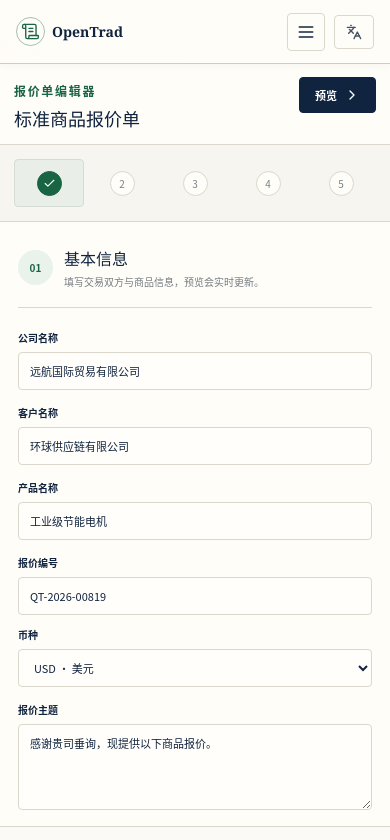
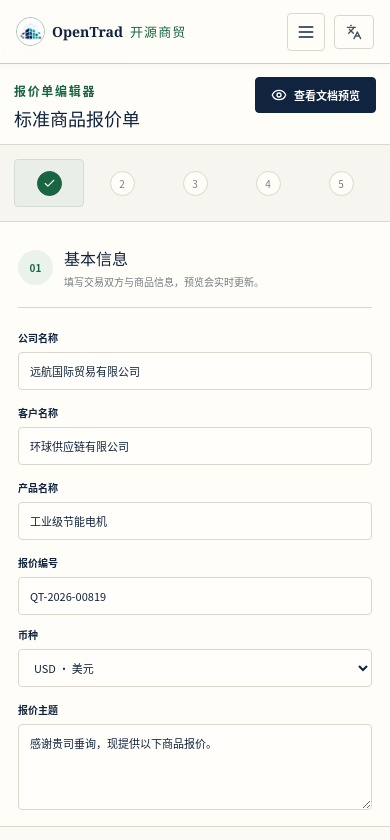
Before and after one commit to open-trad/opentrad-web, a React (Vite) app in the folder apps/web/: page /editor/standard-goods-quote in a window 390 px wide. Shown: the top 840 px of the page. Built offline with nearby package versions, Linux system fonts and the light colour scheme.

Commit message:
fix: align foundation with approved design

```diff
--- a/apps/web/src/components/AppHeader.tsx
+++ b/apps/web/src/components/AppHeader.tsx
@@ -1,4 +1,4 @@
-import { Languages, Menu, ScrollText, X } from "lucide-react";
+import { Languages, Menu, X } from "lucide-react";
 import { useState } from "react";
 import { NavLink } from "react-router-dom";
 
@@ -17,9 +17,11 @@ export function AppHeader() {
     <header className="site-header">
       <div className="header-inner">
         <NavLink className="brand" to="/" aria-label="OpenTrad 开源商贸，返回首页">
-          <span className="brand-mark" aria-hidden="true">
-            <ScrollText size={19} strokeWidth={1.7} />
-          </span>
+          <img
+            className="brand-avatar"
+            src={`${import.meta.env.BASE_URL}brand/open-trad.png`}
+            alt="OpenTrad 组织头像"
+          />
           <span>OpenTrad</span>
           <em>开源商贸</em>
         </NavLink>
--- a/apps/web/src/pages/ConvertPage.tsx
+++ b/apps/web/src/pages/ConvertPage.tsx
@@ -10,8 +10,13 @@ import {
 } from "lucide-react";
 import { useState } from "react";
 
-const localCapabilities = ["文件不上网", "处理速度快", "支持离线使用", "保护商业隐私"];
-const serverCapabilities = ["支持超大文件", "更高的格式保真度", "复杂版式重排", "隔离的临时处理"];
+const localCapabilities = [
+  "TXT / Markdown / HTML 互转",
+  "DOCX → HTML / Markdown / TXT",
+  "PDF 本地工具",
+  "PNG / JPG / WebP / AVIF 图片互转",
+];
+const serverCapabilities = ["Office 转 PDF", "OCR 文字识别", "复杂表格处理", "复杂版式重排"];
 
 export function ConvertPage() {
   const [localFile, setLocalFile] = useState<File | null>(null);
@@ -47,12 +52,13 @@ export function ConvertPage() {
             <input
               type="file"
               aria-label="选择本地转换文件"
-              accept=".pdf,.doc,.docx,.xls,.xlsx,.png,.jpg,.jpeg"
+              accept=".txt,.md,.markdown,.html,.htm,.docx,.pdf,.png,.jpg,.jpeg,.webp,.avif"
               onChange={(event) => setLocalFile(event.target.files?.[0] ?? null)}
             />
             <FileUp size={31} />
             <strong>{localFile ? localFile.name : "点击或拖拽文件到此处"}</strong>
-            <span>支持 PDF、Word、Excel、图片，单个文件不超过 20 MB</span>
+            <span>支持 TXT、Markdown、HTML、DOCX、PDF 与常用图片；具体操作按格式显示</span>
+            <span>单个文件不超过 25 MiB</span>
             <em>{localFile ? "文件已在本机就绪" : "选择文件"}</em>
           </label>
           <div className="boundary-note">
@@ -72,7 +78,7 @@ export function ConvertPage() {
             <div>
               <span className="status-pill blue">增强能力</span>
               <h2>服务器增强</h2>
-              <p>利用服务器能力处理大文件或复杂任务</p>
+              <p>处理复杂表格、旧版 Office 与复杂版式任务</p>
             </div>
           </div>
           <ul>
@@ -85,7 +91,7 @@ export function ConvertPage() {
           <div className="file-drop server-drop">
             <FileArchive size={31} />
             <strong>登录后选择增强转换</strong>
-            <span>支持更大文件与高级版式，任务完成后自动清理</span>
+            <span>Office 转 PDF、OCR 与复杂文档处理，任务完成后自动清理</span>
             <button type="button" disabled>
               <LockKeyhole size={15} /> 需登录后使用 <ArrowRight size={15} />
             </button>
--- a/apps/web/src/pages/HomePage.tsx
+++ b/apps/web/src/pages/HomePage.tsx
@@ -3,7 +3,6 @@ import {
   FileCheck2,
   FilePenLine,
   FileSignature,
-  FileStack,
   FolderSync,
   HardDrive,
   RefreshCw,
@@ -40,7 +39,7 @@ const tools: ToolCard[] = [
   },
   {
     title: "合同",
-    description: "标准合同模板与智能填写",
+    description: "标准合同模板与结构化填写",
     to: "/templates?category=合同",
     icon: <FileSignature size={32} />,
     tone: "forest",
@@ -67,10 +66,6 @@ export function HomePage() {
   return (
     <div className="home-page paper-grain">
       <section className="hero section-container">
-        <div className="hero-kicker">
-          <FileStack size={16} />
-          <span>全球贸易文档工作台</span>
-        </div>
         <h1>专业的开源商贸单证工具包</h1>
         <p>从创建、编辑到转换，满足您的全球贸易文档需求</p>
       </section>
--- a/apps/web/src/pages/QuoteEditorPage.tsx
+++ b/apps/web/src/pages/QuoteEditorPage.tsx
@@ -1,15 +1,54 @@
-import { Check, ChevronRight, FileText, PanelRight, Save } from "lucide-react";
-import { useState } from "react";
+import { ArrowLeft, Check, ChevronRight, Eye, FileText, PanelRight, Save } from "lucide-react";
+import { useEffect, useRef, useState } from "react";
 
 const steps = ["基本信息", "客户信息", "商品明细", "条款与备注", "审核与完成"];
+const mobileEditorQuery = "(max-width: 600px)";
+
+function useIsMobileEditor() {
+  const [isMobile, setIsMobile] = useState(() =>
+    typeof window.matchMedia === "function" ? window.matchMedia(mobileEditorQuery).matches : false,
+  );
+
+  useEffect(() => {
+    if (typeof window.matchMedia !== "function") {
+      return;
+    }
+
+    const mediaQuery = window.matchMedia(mobileEditorQuery);
+    const updateViewport = (event: MediaQueryListEvent) => setIsMobile(event.matches);
+    setIsMobile(mediaQuery.matches);
+    mediaQuery.addEventListener("change", updateViewport);
+    return () => mediaQuery.removeEventListener("change", updateViewport);
+  }, []);
+
+  return isMobile;
+}
 
 export function QuoteEditorPage() {
   const [companyName, setCompanyName] = useState("远航国际贸易有限公司");
   const [customerName, setCustomerName] = useState("环球供应链有限公司");
   const [productName, setProductName] = useState("工业级节能电机");
+  const [mobileView, setMobileView] = useState<"form" | "preview">("form");
+  const isMobileEditor = useIsMobileEditor();
+  const hasSwitchedView = useRef(false);
+  const formRef = useRef<HTMLElement>(null);
+  const previewRef = useRef<HTMLElement>(null);
+
+  useEffect(() => {
+    if (!hasSwitchedView.current) {
+      return;
+    }
+    const activePanel = mobileView === "preview" ? previewRef.current : formRef.current;
+    activePanel?.focus();
+  }, [mobileView]);
+
+  const toggleMobileView = () => {
+    hasSwitchedView.current = true;
+    setMobileView((currentView) => (currentView === "form" ? "preview" : "form"));
+  };
 
   return (
-    <div className="editor-page">
+    <div className="editor-page" data-mobile-view={mobileView}>
       <div className="editor-topbar">
         <div>
           <span className="eyebrow">报价单编辑器</span>
@@ -19,9 +58,24 @@ export function QuoteEditorPage() {
           <button type="button" className="secondary-button">
             <Save size={16} /> 保存草稿
           </button>
-          <button type="button" className="primary-button">
-            预览 <ChevronRight size={16} />
-          </button>
+          {isMobileEditor && (
+            <button
+              type="button"
+              className="primary-button mobile-view-toggle"
+              aria-pressed={mobileView === "preview"}
+              onClick={toggleMobileView}
+            >
+              {mobileView === "preview" ? (
+                <>
+                  <ArrowLeft size={16} /> 返回填写
+                </>
+              ) : (
+                <>
+                  <Eye size={16} /> 查看文档预览
+                </>
+              )}
+            </button>
+          )}
         </div>
       </div>
 
@@ -44,7 +98,7 @@ export function QuoteEditorPage() {
           </ol>
         </aside>
 
-        <section className="quote-form" aria-label="报价单基本信息">
+        <section ref={formRef} className="quote-form" aria-label="报价单基本信息" tabIndex={-1}>
           <div className="form-section-heading">
             <span>01</span>
             <div>
@@ -95,7 +149,12 @@ export function QuoteEditorPage() {
           </div>
         </section>
 
-        <section className="preview-panel" aria-label="A4 报价单预览">
+        <section
+          ref={previewRef}
+          className="preview-panel"
+          aria-label="A4 报价单预览"
+          tabIndex={-1}
+        >
           <div className="preview-toolbar">
             <span>
               <PanelRight size={16} /> 文档预览
--- a/apps/web/src/styles.css
+++ b/apps/web/src/styles.css
@@ -133,14 +133,13 @@ button {
   font-weight: 700;
 }
 
-.brand-mark {
-  display: grid;
-  place-items: center;
+.brand-avatar {
+  display: block;
   width: 31px;
   height: 31px;
   border: 1px solid rgba(25, 100, 67, 0.4);
   border-radius: 50%;
-  color: var(--green);
+  object-fit: cover;
 }
 
 .brand em {
@@ -241,7 +240,6 @@ button {
   text-align: center;
 }
 
-.hero-kicker,
 .eyebrow {
   display: inline-flex;
   align-items: center;
@@ -1414,10 +1412,6 @@ button {
 
   .main-nav a {
     padding-inline: 9px;
-  }
-
-  .brand em {
-    display: none;
   }
 
   .tool-grid,
@@ -1543,7 +1537,7 @@ button {
     width: min(calc(100% - 28px), var(--content));
   }
 
-  .brand-mark {
+  .brand-avatar {
     width: 29px;
     height: 29px;
   }
@@ -1620,6 +1614,19 @@ button {
     display: flex;
     min-height: 0;
     flex-direction: column;
+  }
+
+  .editor-page[data-mobile-view="form"] .preview-panel {
+    display: none;
+  }
+
+  .editor-page[data-mobile-view="preview"] .editor-steps,
+  .editor-page[data-mobile-view="preview"] .quote-form {
+    display: none;
+  }
+
+  .editor-page[data-mobile-view="preview"] .preview-panel {
+    display: block;
   }
 
   .editor-steps {
```
Also changed, not shown: 1 other file (tests, documents, lock files or other folders).
